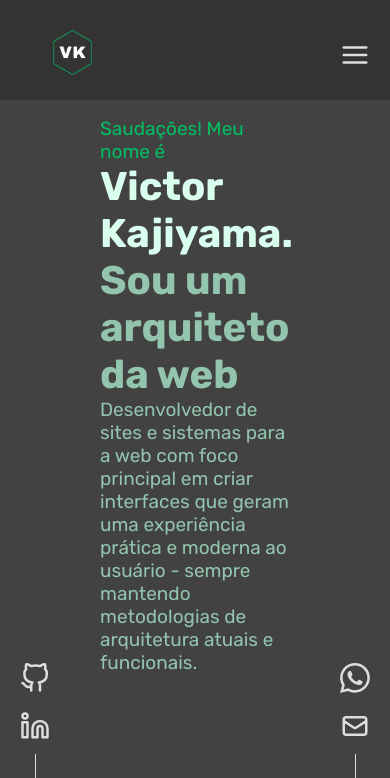
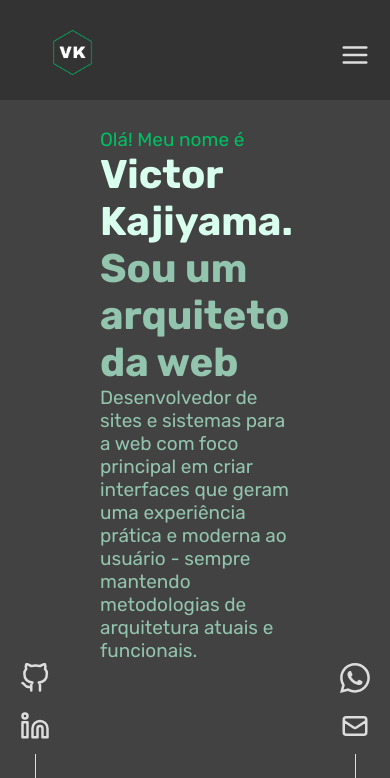
Before and after one commit to KajiyamaVK/Project-Blog, a Next.js app: page / in a window 390 px wide. Shown: the top 778 px of the page. Built offline with nearby package versions, Linux system fonts and the light colour scheme.

Commit message:
Switching the word 'grettings' to HELLO since it was to big for mobile

```diff
--- a/src/components/Homepage/index.tsx
+++ b/src/components/Homepage/index.tsx
@@ -6,7 +6,7 @@ const rubik = Rubik({ subsets: ['latin'] })
 export default function MainPage() {
     return (
         <>
-            <Greeting>Saudações! Meu nome é</Greeting>
+            <Greeting>Olá! Meu nome é</Greeting>
             <Name>Victor Kajiyama.</Name>
             <BigDescription>Sou um arquiteto da web</BigDescription>
             <SmallDescription>Desenvolvedor de sites e sistemas para a web com foco principal em criar interfaces que geram uma experiência prática e moderna ao usuário - sempre
```
